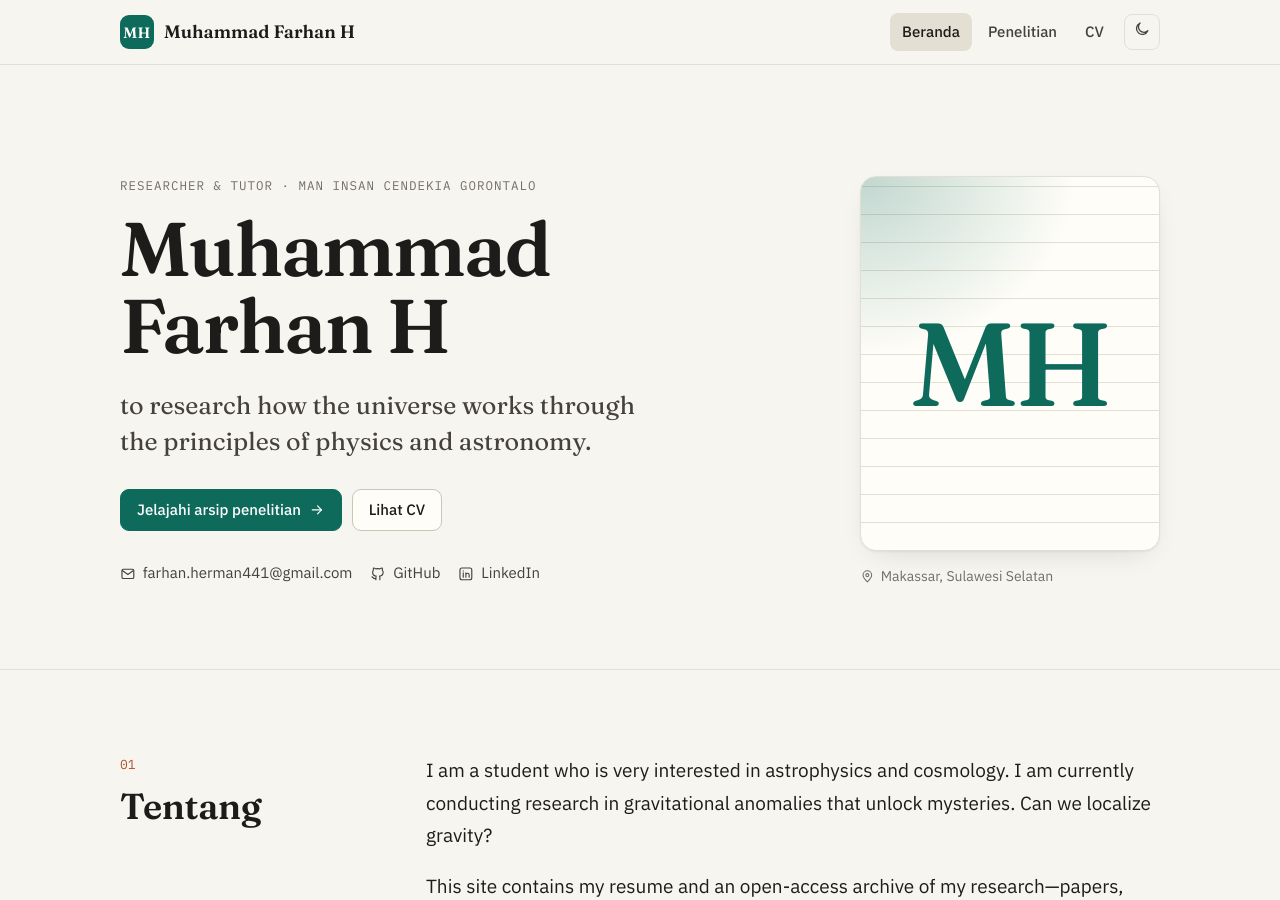
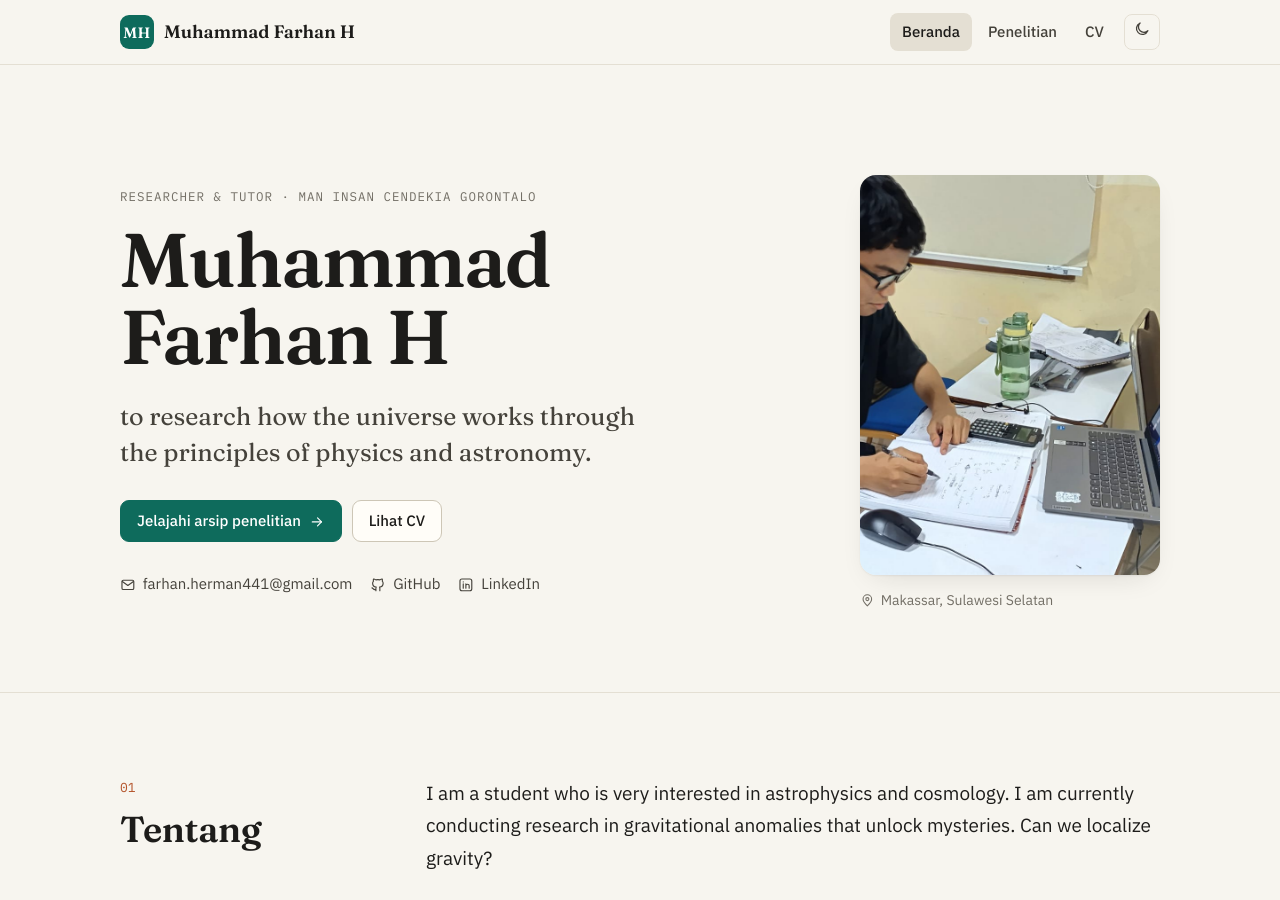
Before and after one commit to fahertkuze/hehe-, a Jekyll site: the page built from index.html, in a window 1280 px wide and 900 px high. Built offline with Jekyll 4.4.1, drawn with Linux system fonts in a browser that asks for light colours.

Commit message:
Update profil.yml

```diff
--- a/_data/profil.yml
+++ b/_data/profil.yml
@@ -11,7 +11,7 @@ lokasi: "Makassar, Sulawesi Selatan"
 
 # Foto profil: taruh file di assets/img/ lalu tulis namanya, mis. "assets/img/foto.jpg".
 # Jika dikosongkan, akan tampil inisial nama.
-foto: ""
+foto: "assets/img/foto kossmi.jpeg"
 
 # Kalimat singkat di bagian atas Beranda (1–2 kalimat).
 tagline: "to research how the universe works through the principles of physics and astronomy."
```
